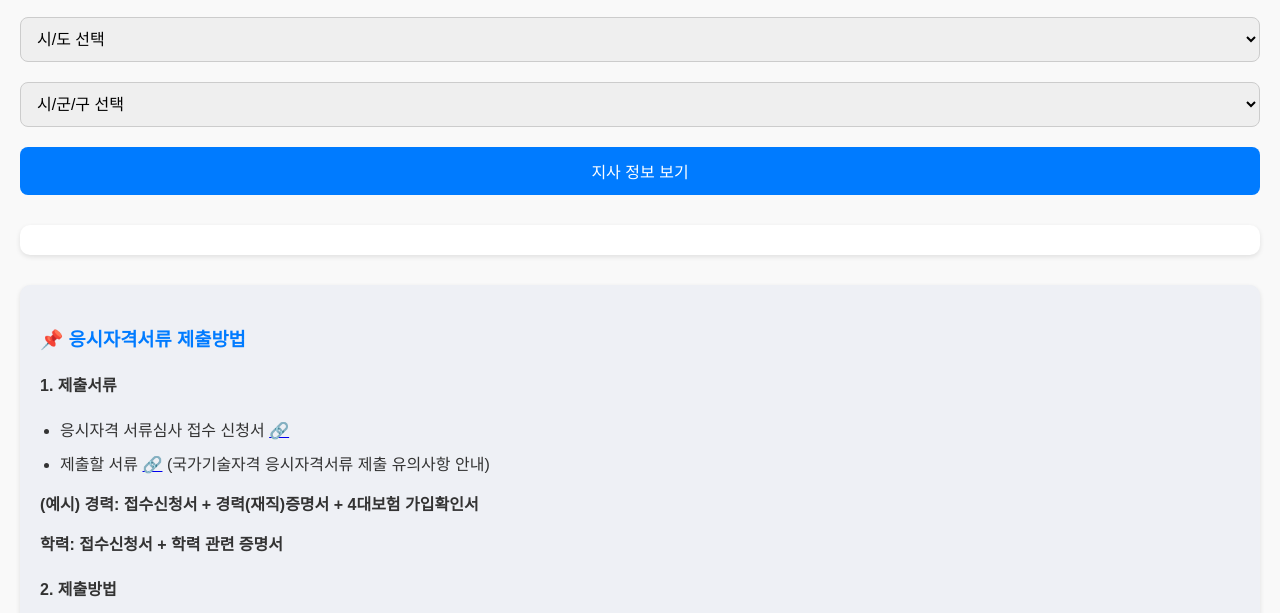
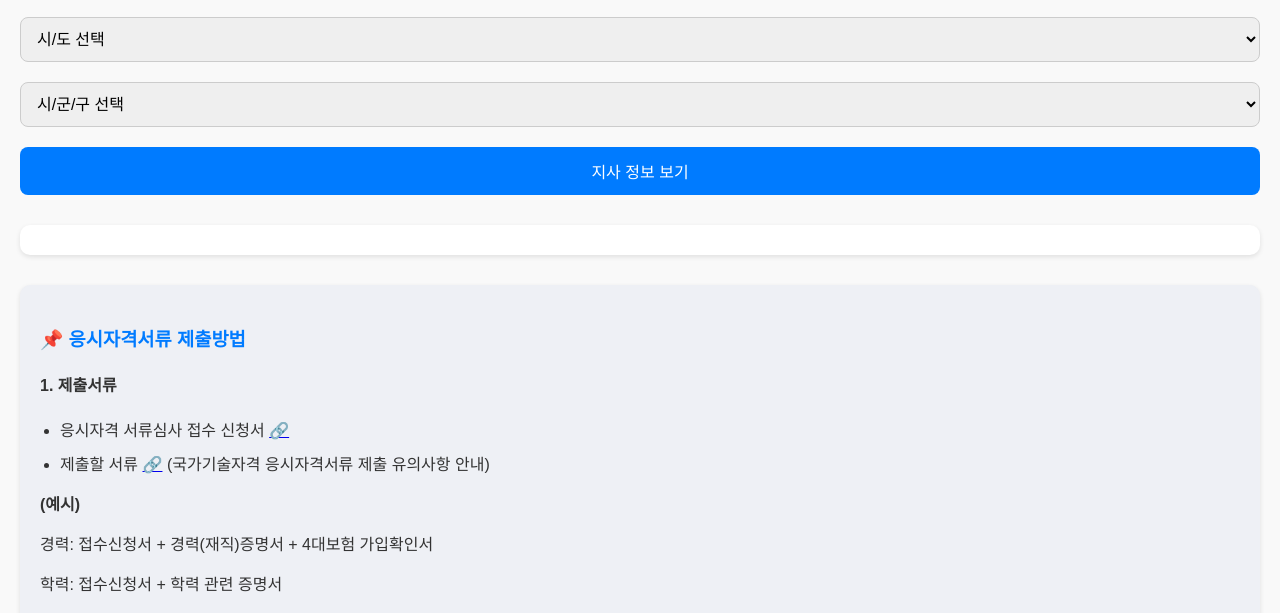
Before and after one commit to sehbamb/hrdkregion, a plain HTML site: page index.html in a window 1280 px wide. Shown: the part 159-772 px from the top of the page. Drawn offline with Linux system fonts and the light colour scheme.

Commit message:
index.html

```diff
--- a/index.html
+++ b/index.html
@@ -83,8 +83,9 @@
 <li>응시자격 서류심사 접수 신청서 <a href="https://www.q-net.or.kr/cst006.do?id=cst00602&amp;gSite=Q&amp;gId=" target="_blank">🔗</a></li>
 <li>제출할 서류 <a href="https://www.q-net.or.kr/man004.do?id=man00402&amp;gSite=Q&amp;gId=" target="_blank">🔗</a> (국가기술자격 응시자격서류 제출 유의사항 안내)</li>
 </ul>
-<p><strong>(예시) 경력: 접수신청서 + 경력(재직)증명서 + 4대보험 가입확인서</strong></p>
-<p><strong>학력: 접수신청서 + 학력 관련 증명서</strong></p>
+<p><strong>(예시)</strong>
+<p>경력: 접수신청서 + 경력(재직)증명서 + 4대보험 가입확인서</p>
+<p>학력: 접수신청서 + 학력 관련 증명서</p>
 
 <h4>2. 제출방법</h4>
 <ul>
```
